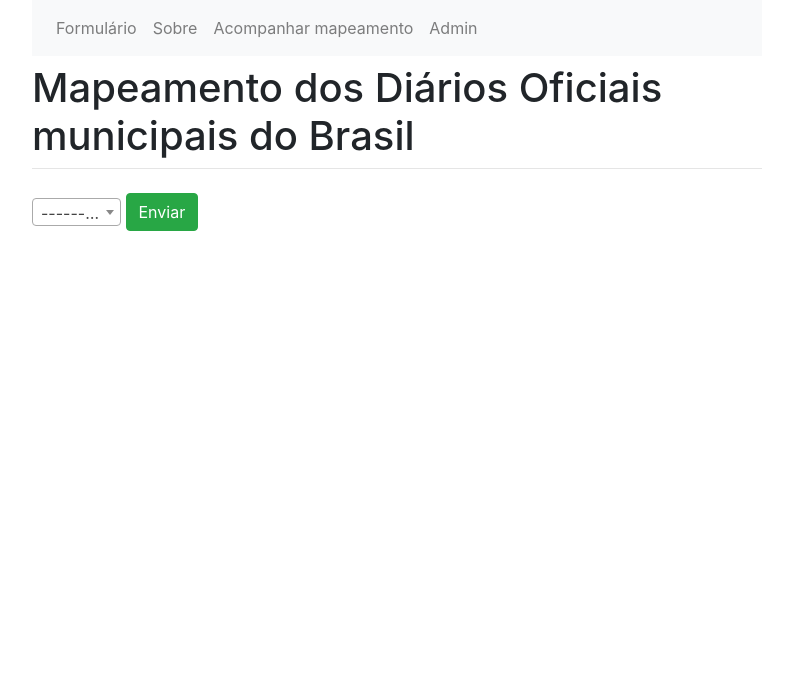
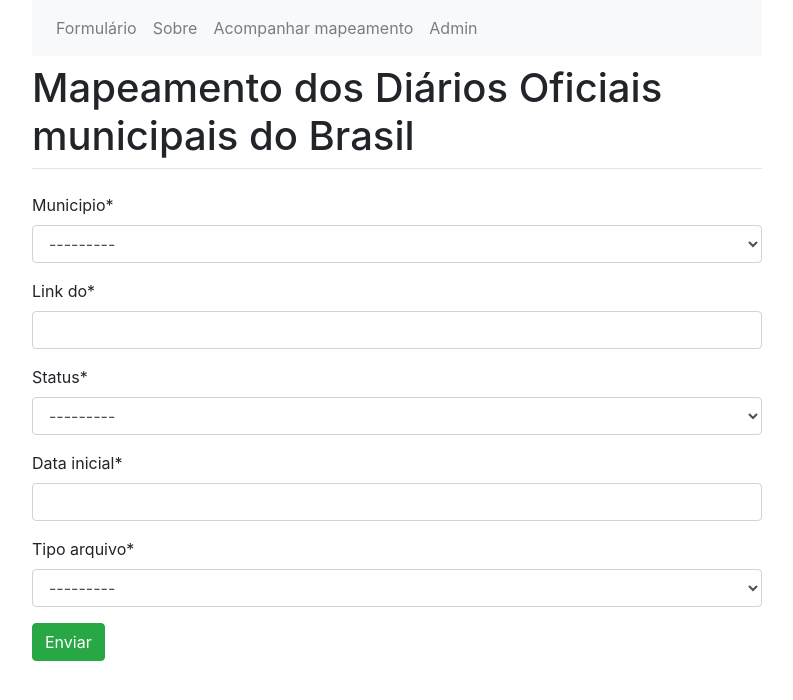
Before and after one commit to okfn-brasil/censo-querido-diario, a Django app: page / in a window 1280 px wide. Shown: the top 700 px of the page, without its empty margins (243-1036 px from the left). Run offline with Django 3.2, Linux system fonts and the light colour scheme; tables that the repository leaves empty hold one stand-in row (values such as "Sample post"); some libraries are stand-ins or nearby versions.

Commit message:
Included select2 field

```diff
--- a/censo/censo/settings.py
+++ b/censo/censo/settings.py
@@ -39,6 +39,7 @@ INSTALLED_APPS = [
     'django.contrib.staticfiles',
     'formulario',
     'crispy_forms',
+    'django_select2',
 ]
 
 MIDDLEWARE = [
--- a/censo/censo/urls.py
+++ b/censo/censo/urls.py
@@ -14,12 +14,13 @@ Including another URLconf
     2. Add a URL to urlpatterns:  path('blog/', include('blog.urls'))
 """
 from django.contrib import admin
-from django.urls import path
+from django.urls import include, path
 
 from formulario import views
 
 
 urlpatterns = [
+	path("select2/", include("django_select2.urls")),
     path('admin/', admin.site.urls),
     path('', views.post_city, name='post_city'),
     path('andamento/', views.validated_cities, name='validated_cities'),
--- a/censo/formulario/forms.py
+++ b/censo/formulario/forms.py
@@ -1,8 +1,14 @@
 from django import forms
+from django_select2 import forms as s2forms
 
 from .models import Municipio, Mapeamento
+
+
+class MunicipioWidget(s2forms.ModelSelect2MultipleWidget):
+	search_fields = ['municipio__icontains']
 
 class PostCityForm(forms.ModelForm):
 	class Meta:
 		model = Mapeamento
 		fields = ('municipio', 'link_do', 'status', 'data_inicial', 'tipo_arquivo')
+		widgets = {'municipio': s2forms.Select2Widget}
--- a/censo/formulario/templates/base.html
+++ b/censo/formulario/templates/base.html
@@ -6,10 +6,12 @@
     <meta name="viewport" content="width=device-width, initial-scale=1, shrink-to-fit=no">
     <link rel="stylesheet" href="{% static 'css/bootstrap.css' %}">
 
-    <!-- Select filter -->
-    <link href="https://cdn.jsdelivr.net/npm/select2@4.1.0-beta.1/dist/css/select2.min.css" rel="stylesheet" />
-    <script src="https://code.jquery.com/jquery-3.5.1.min.js" integrity="sha256-9/aliU8dGd2tb6OSsuzixeV4y/faTqgFtohetphbbj0=" crossorigin="anonymous"></script>
-    <script src="https://cdn.jsdelivr.net/npm/select2@4.1.0-beta.1/dist/js/select2.min.js"></script>
+    {{ form.media.css }}
+    <style type="text/css">
+      select {
+        width: 200px;
+      }
+    </style>
 
     <title>Mapeamento dos Diários Oficiais municipais do Brasil</title>
   </head>
--- a/censo/formulario/templates/form.html
+++ b/censo/formulario/templates/form.html
@@ -7,20 +7,18 @@
 {% block content %}
   <form method="post" novalidate>
     {% csrf_token %}
-    {# {{ form|crispy }} #}
-    <select id='municipio'>
-	    {% for city in form.municipio %}
-	    	<option value="{{city}}">{{city}}</option>
-	    {% endfor %}
-    </select>
 
-    <button type="submit" class="btn btn-success">Enviar</button>
+    <div class="form-group">
+        {{ form|crispy }}
+    </div>
+
+    <div class="form-group row">
+        <div class="col-sm-10">
+          <button type="submit" class="btn btn-success">Enviar</button>
+        </div>
+    </div>
   </form>
 
-<!-- Select filter -->
-<script>
-    $(document).ready(function() {
-        $('#municipio').select2();
-    });
-</script>
+  <script src="https://cdnjs.cloudflare.com/ajax/libs/jquery/3.5.1/jquery.min.js"></script>
+  {{ form.media.js }}
 {% endblock %}
--- a/censo/formulario/views.py
+++ b/censo/formulario/views.py
@@ -7,10 +7,10 @@ from .models import Municipio, Mapeamento
 def post_city(request):
     if request.method == 'POST':
         form = PostCityForm(request.POST)
-        print(form.has_changed)
         if form.is_valid():
             form.save()
             return render(request, 'base.html')
+        return render(request, 'error_template.html', {'form': form})
     else:
         form = PostCityForm()
         form.fields['municipio'].queryset = Municipio.objects.filter(validacao=False).order_by('municipio')
```
Also changed, not shown: censo/formulario/templates/error_template.html (added, +14 -0 lines).
